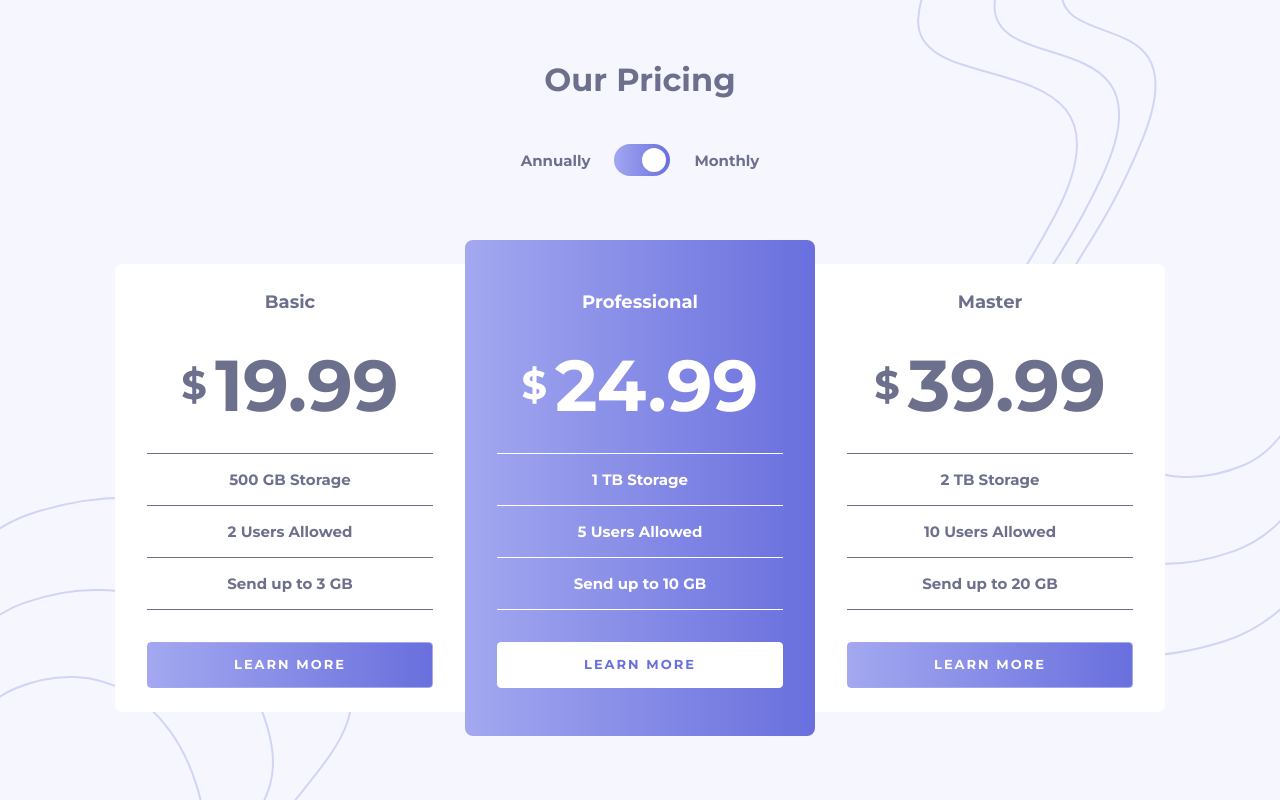
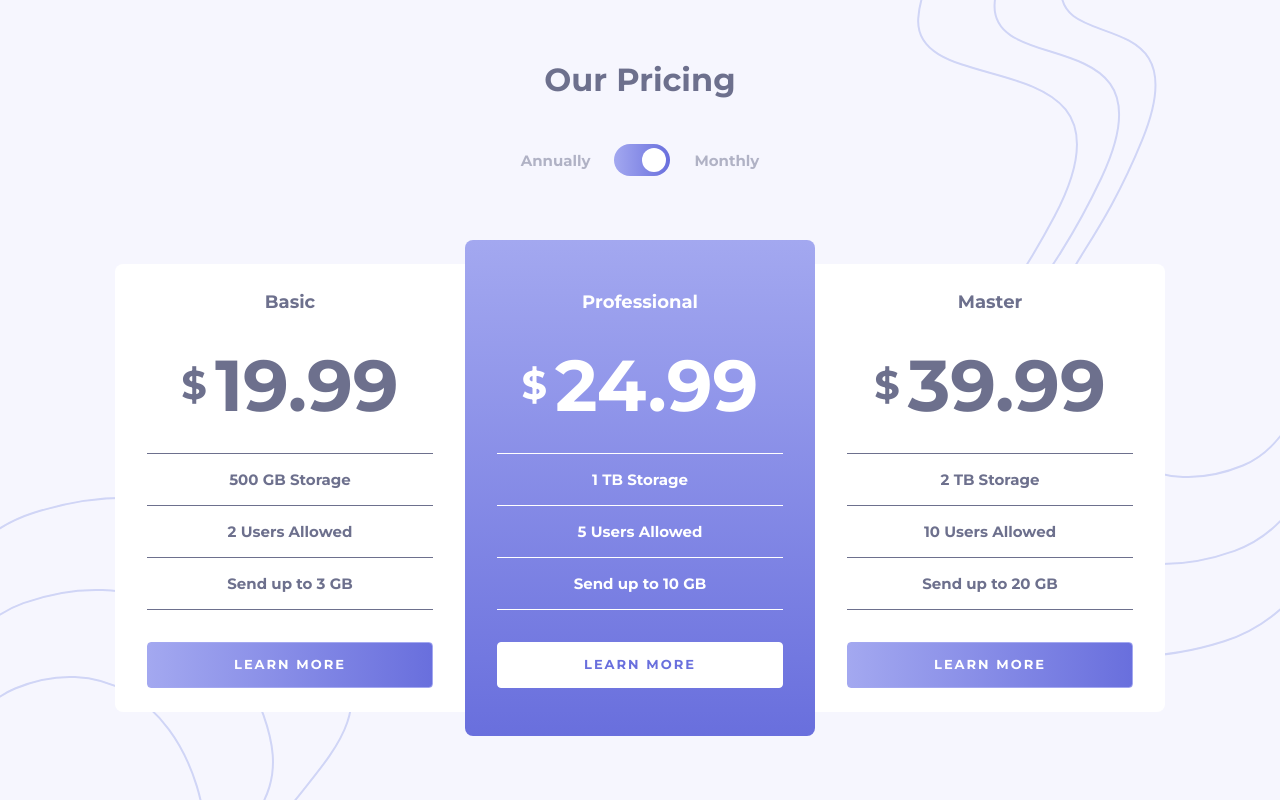
Before and after one commit to sqle157/pricing-component-with-toggle, a plain HTML site: page index.html in a window 1280 px wide. Drawn offline with Linux system fonts and the light colour scheme.

Commit message:
minor css update

```diff
--- a/css/main.css
+++ b/css/main.css
@@ -1,9 +1,9 @@
 @import url('https://fonts.googleapis.com/css2?family=Montserrat:wght@700&display=swap');
 
 /*
-------------------------------------------------
------------------- Reset CSS -------------------
-------------------------------------------------
+-----------------------------------------------
+------------------ Reset CSS ------------------
+-----------------------------------------------
 */
 
 /* Box sizing rules */
@@ -87,9 +87,9 @@ select {
 }
 
 /*
-------------------------------------------------
------------------- Main CSS --------------------
-------------------------------------------------
+-----------------------------------------------
+------------------- Main CSS ------------------
+-----------------------------------------------
 */
 
 h1 {
@@ -126,7 +126,7 @@ body {
 	background-position: bottom left, top right;
 }
 
-/* Utilities  */
+/* Utilities */
 .container {
 	width: min(88%, 1050px);
 	margin-inline: auto;
@@ -156,7 +156,7 @@ body {
 }
 
 /* Component CSS */
-/* Header Section */
+/* Header */
 .header {
 	display: -webkit-box;
 	display: -ms-flexbox;
@@ -197,6 +197,7 @@ body {
 .header__toggle > span {
 	font-size: 0.9375rem;
 	line-height: 1.8;
+	opacity: 0.5;
 }
 
 .header__switch {
@@ -249,7 +250,7 @@ input:focus + .slider {
 	opacity: 0.5;
 }
 
-/* Card CSS */
+/* Card */
 .card {
 	display: -webkit-box;
 	display: -ms-flexbox;
@@ -271,8 +272,6 @@ input:focus + .slider {
 	padding: 1.5rem 2rem;
 	margin-block: auto;
 	background-color: #ffffff;
-	/* -webkit-box-shadow: 0 10px 22px 0 #b3b5c6;
-	box-shadow: 0 10px 22px 0 #b3b5c6; */
 }
 
 .card--neutral:first-of-type {
@@ -287,8 +286,8 @@ input:focus + .slider {
 
 .card--primary {
 	color: #ffffff;
-	background: -webkit-gradient(linear, left top, right top, from(#a3a8f0), to(#696fdd));
-	background: linear-gradient(to right, #a3a8f0, #696fdd);
+	background: -webkit-gradient(linear, left top, left bottom, from(#a3a8f0), to(#696fdd));
+	background: linear-gradient(to bottom, #a3a8f0, #696fdd);
 }
 
 .card--primary .plan__cover > * {
@@ -306,7 +305,7 @@ input:focus + .slider {
 	}
 }
 
-/* Plan CSS */
+/* Plan */
 .plan__price {
 	display: -webkit-box;
 	display: -ms-flexbox;
@@ -361,7 +360,7 @@ input:focus + .slider {
 	}
 }
 
-/* Button CSS */
+/* Button */
 .btn {
 	cursor: pointer;
 	-ms-flex-item-align: stretch;
--- a/index.html
+++ b/index.html
@@ -20,7 +20,7 @@
 						<div class="header__toggle">
 							<span>Annually</span>
 							<label class="header__switch">
-								<input type="checkbox" />
+								<input type="checkbox" aria-label="switch-toggle" />
 								<span class="slider"></span>
 							</label>
 							<span>Monthly</span>
--- a/scss/abstracts/_colors.scss
+++ b/scss/abstracts/_colors.scss
@@ -1,4 +1,5 @@
 $clr-primary-400: linear-gradient(to right, hsl(236, 72%, 79%), hsl(237, 63%, 64%));
+$clr-primary-500: linear-gradient(to bottom, hsl(236, 72%, 79%), hsl(237, 63%, 64%));
 
 $clr-neutral-100: hsl(240, 78%, 98%);
 $clr-neutral-300: hsl(234, 14%, 74%);
--- a/scss/components/_card.scss
+++ b/scss/components/_card.scss
@@ -28,7 +28,7 @@
 
 	&--primary {
 		color: #ffffff;
-		background: $clr-primary-400;
+		background: $clr-primary-500;
 
 		.plan__cover {
 			> * {
--- a/scss/components/_header.scss
+++ b/scss/components/_header.scss
@@ -21,6 +21,7 @@
 		& > span {
 			font-size: $fs-15;
 			line-height: 1.8;
+			opacity: 0.5;
 		}
 	}
 
```
